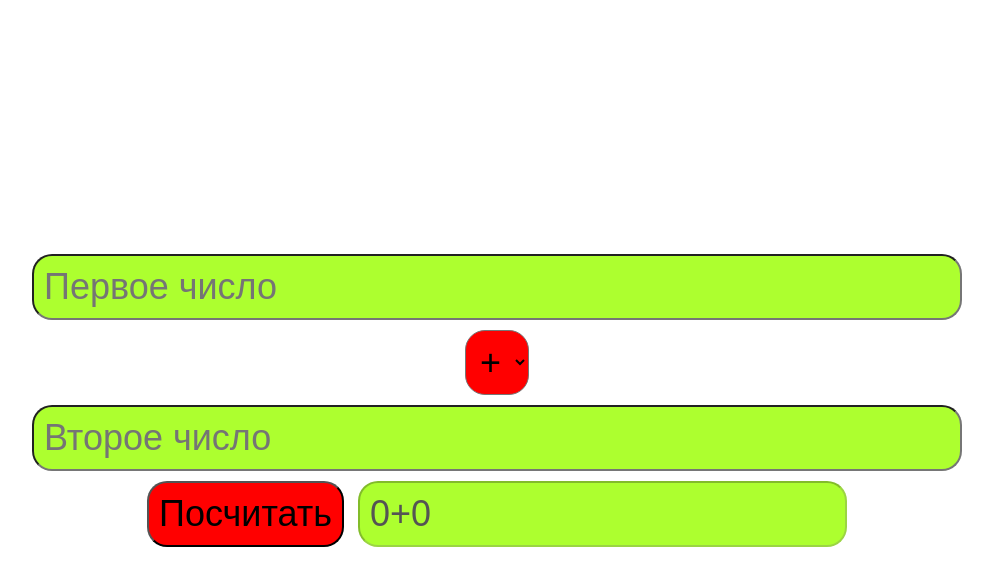
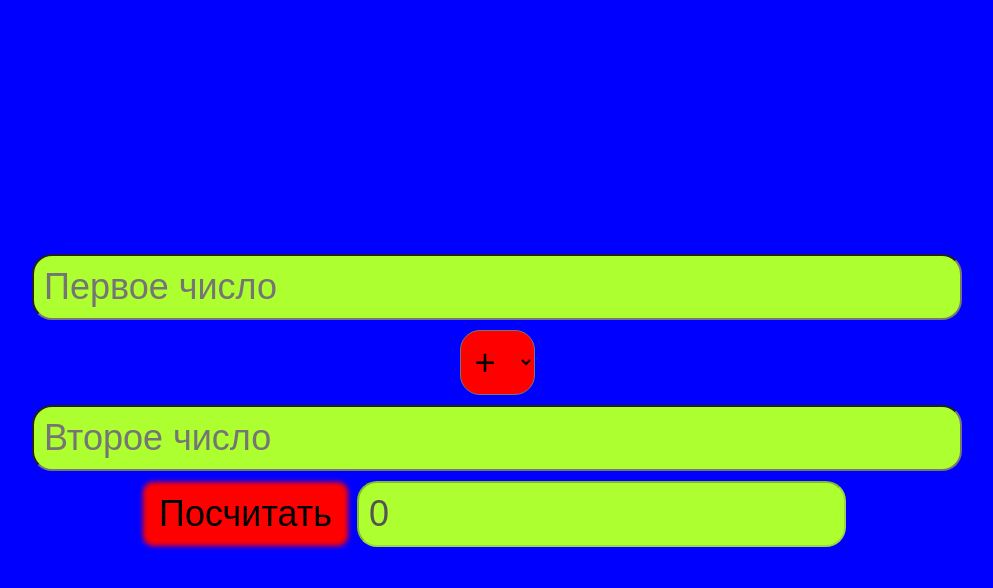
Before and after one commit to Maxim-g1/Kalkulator2, a plain HTML site: page index.html in a window 1280 px wide. Both pictures are taken after a click on the button "Посчитать". Shown: the whole page, without its empty margins (143-1136 px from the left). Drawn offline with Linux system fonts and the light colour scheme.

Commit message:
Add files via upload

```diff
--- a/index.html
+++ b/index.html
@@ -11,18 +11,19 @@
 <body>
     <div class="outer">
         <div class="centered">
-            <input id="one" type="text" size=41px placeholder="Первое число"><br>
+            <input id="num1" type="text" size=41px placeholder="Первое число"><br>
             <select id="select">
-                <option id="plus" value="+">+</option>
-                <option id='minus'value="-">-</option>
-                <option id='umnojit'value="*">*</option>
-                <option id='delit'value="/">/</option>
+                <option  value="+">+</option>
+                <option value="-">-</option>
+                <option value="*">*</option>
+                <option value="/">/</option>
+                <option value="%">%</option>
             </select><br>
-            <input id="two" type="text" size=41px placeholder="Второе число">
+            <input id="num2" type="text" size=41px placeholder="Второе число">
         </div>
         <div class="centered">
-            <button type="button" id="convert"  >Посчитать</button>
-            <input id="three" type="text" placeholder="Результат" disabled>
+            <button type="button" id="equals"  >Посчитать</button>
+            <input id="result" type="text" placeholder="Результат" disabled>
         </div>
     </div>
     <script src="js/script.js"></script>
--- a/js/script.js
+++ b/js/script.js
@@ -1,12 +1,43 @@
-let button = document.getElementById("convert");
-let input = document.getElementById("one");
-let input2=document.getElementById("two")
-let output = document.getElementById("three");
+let button = document.getElementById("equals");
+let input = document.getElementById("num1");
+let input2=document.getElementById("num2")
+let output = document.getElementById("result");
 let select=document.getElementById('select')
-function print() {
-    let one = Number(input.value);
-let two = Number(input2.value);
-  let znak=(select.value)
-    output.value = one+znak +two;
+
+function plus(number1, number2){
+  return Number(number1.value) + Number(number2.value);
 }
-button.addEventListener("click", print);
+
+function minus(number1, number2){
+  return number1.value - number2.value;
+}
+
+function umnoj(number1, number2){
+  return number1.value * number2.value;
+}
+
+function deli(number1, number2){
+  return number1.value / number2.value;
+}
+
+function ostatok(number1, number2){
+  return number1.value % number2.value;
+}
+
+equals.addEventListener('click', function(){
+if(select.value == '+'){
+  result.value = plus(num1, num2)
+}
+if(select.value == '-') {
+  result.value = minus(num1, num2)
+}
+if(select.value == '*') {
+  result.value = umnoj(num1, num2)
+}
+if(select.value == '/') {
+  result.value = deli(num1, num2)
+}
+if(select.value == '%') {
+  result.value = ostatok(num1, num2)
+}
+})
--- a/style.css
+++ b/style.css
@@ -10,6 +10,7 @@ body {
     justify-content: center;
     align-items: center;
     height: 100%;
+    background-color: blue;
 }
 
 .centered {
@@ -28,6 +29,10 @@ button {
 
 button {
     background-color: red;
+    border: 1px solid red;
+    border-radius: 5px;
+    padding: 5px 10px;
+    box-shadow: 0px 0px 5px 5px red;
 }
 
 select{
```
